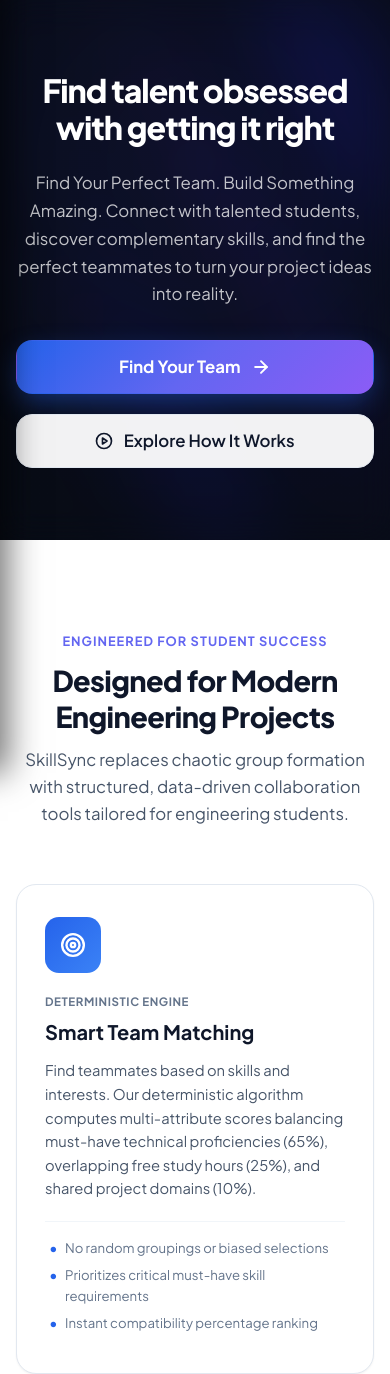
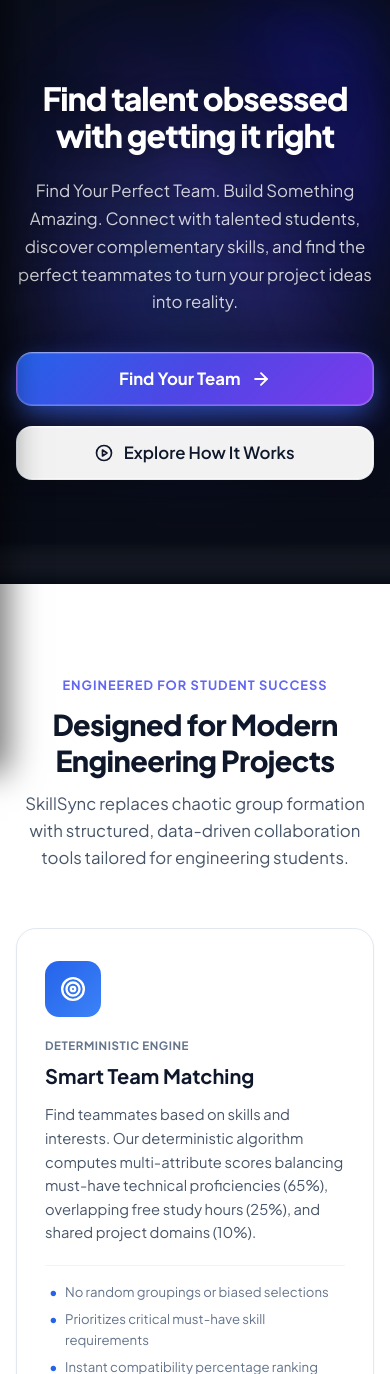
Before and after one commit to benakasham12/SkillSync, a Flask app: page / in a window 390 px wide. Shown: the part 71-1445 px from the top of the page. Run offline with Flask 3, Linux system fonts and the light colour scheme; data that the repository does not hold is empty.

Commit message:
Blend hero beams seamlessly and add atmospheric depth and button elevation

```diff
--- a/app/static/css/style.css
+++ b/app/static/css/style.css
@@ -1228,7 +1228,7 @@ textarea.form-control {
 .hero-section {
   position: relative;
   overflow: hidden;
-  padding: 5.5rem 0 5.5rem 0;
+  padding: 6.5rem 0 8.5rem 0;
   background: #080c16;
 }
 
@@ -1241,6 +1241,8 @@ textarea.form-control {
   pointer-events: none;
   overflow: hidden;
   z-index: 1;
+  -webkit-mask-image: linear-gradient(180deg, black 0%, black 50%, rgba(0, 0, 0, 0.65) 75%, transparent 100%);
+  mask-image: linear-gradient(180deg, black 0%, black 50%, rgba(0, 0, 0, 0.65) 75%, transparent 100%);
 }
 
 .beams-canvas {
@@ -1248,19 +1250,73 @@ textarea.form-control {
   inset: 0;
   width: 100%;
   height: 100%;
-  filter: blur(28px);
+  filter: blur(32px);
   pointer-events: none;
-  opacity: 0.9;
+  opacity: 0.95;
 }
 
 .beams-blur-overlay {
   position: absolute;
   inset: 0;
   pointer-events: none;
-  background: radial-gradient(circle at 50% 30%, rgba(99, 102, 241, 0.06) 0%, rgba(8, 12, 22, 0.5) 85%);
+  background: radial-gradient(circle at 50% 30%, rgba(99, 102, 241, 0.08) 0%, rgba(8, 12, 22, 0.45) 85%);
   backdrop-filter: blur(16px);
   -webkit-backdrop-filter: blur(16px);
   z-index: 2;
+}
+
+/* Atmospheric Central Depth Glow */
+.hero-depth-glow {
+  position: absolute;
+  top: 48%;
+  left: 50%;
+  transform: translate(-50%, -50%);
+  width: 760px;
+  max-width: 90vw;
+  height: 420px;
+  background: radial-gradient(ellipse at center,
+    rgba(59, 130, 246, 0.25) 0%,
+    rgba(99, 102, 241, 0.18) 35%,
+    rgba(139, 92, 246, 0.08) 60%,
+    transparent 75%);
+  filter: blur(52px);
+  pointer-events: none;
+  z-index: 2;
+}
+
+/* Seamless Bottom Blending Fade */
+.beams-bottom-fade {
+  position: absolute;
+  bottom: 0;
+  left: 0;
+  right: 0;
+  height: 280px;
+  background: linear-gradient(180deg,
+    transparent 0%,
+    rgba(8, 12, 22, 0.15) 25%,
+    rgba(8, 12, 22, 0.6) 55%,
+    rgba(11, 15, 25, 0.92) 85%,
+    var(--bg) 100%);
+  pointer-events: none;
+  z-index: 3;
+}
+
+/* Horizon Ambient Glow Line */
+.hero-horizon-line {
+  position: absolute;
+  bottom: 0;
+  left: 8%;
+  right: 8%;
+  height: 1px;
+  background: linear-gradient(90deg,
+    transparent 0%,
+    rgba(59, 130, 246, 0.15) 20%,
+    rgba(99, 102, 241, 0.4) 50%,
+    rgba(59, 130, 246, 0.15) 80%,
+    transparent 100%);
+  box-shadow: 0 0 18px rgba(99, 102, 241, 0.4);
+  pointer-events: none;
+  z-index: 4;
 }
 
 /* Ambient Glowing Background Accents */
@@ -1291,6 +1347,7 @@ textarea.form-control {
   letter-spacing: -0.03em;
   color: #ffffff;
   max-width: 860px;
+  text-shadow: 0 4px 20px rgba(0, 0, 0, 0.35);
 }
 .gradient-text {
   background: var(--primary-gradient);
@@ -1302,9 +1359,10 @@ textarea.form-control {
 /* Subtitle */
 .hero-subtitle {
   font-size: 1.12rem;
-  color: rgba(255, 255, 255, 0.75);
+  color: rgba(255, 255, 255, 0.8);
   line-height: 1.65;
   max-width: 680px;
+  text-shadow: 0 2px 10px rgba(0, 0, 0, 0.3);
 }
 
 /* CTA Group */
@@ -1314,45 +1372,58 @@ textarea.form-control {
   justify-content: center;
   gap: 1.25rem;
   flex-wrap: wrap;
-  margin-top: 0.5rem;
+  margin-top: 0.75rem;
 }
 .btn-hero-primary {
-  background: var(--primary-gradient);
+  background: linear-gradient(135deg, #2563eb 0%, #4f46e5 50%, #7c3aed 100%);
   color: white;
-  padding: 0.95rem 2rem;
+  padding: 0.95rem 2.2rem;
   font-size: 1.05rem;
   font-weight: 700;
   border-radius: var(--radius-lg);
-  box-shadow: 0 10px 28px -4px rgba(37, 99, 235, 0.45);
+  border: 1px solid rgba(255, 255, 255, 0.25);
+  border-top: 1px solid rgba(255, 255, 255, 0.45);
+  box-shadow:
+    0 0 0 1px rgba(255, 255, 255, 0.15) inset,
+    0 8px 24px -4px rgba(37, 99, 235, 0.55),
+    0 16px 40px -8px rgba(99, 102, 241, 0.4);
   display: inline-flex;
   align-items: center;
   gap: 0.65rem;
-  transition: all 0.25s ease;
+  transition: all 0.28s cubic-bezier(0.16, 1, 0.3, 1);
 }
 .btn-hero-primary:hover {
   transform: translateY(-2px);
-  box-shadow: 0 14px 32px -4px rgba(99, 102, 241, 0.55);
+  box-shadow:
+    0 0 0 1px rgba(255, 255, 255, 0.28) inset,
+    0 12px 32px -4px rgba(37, 99, 235, 0.7),
+    0 22px 50px -8px rgba(99, 102, 241, 0.55);
   color: white;
 }
 .btn-hero-secondary {
   background: rgba(255, 255, 255, 0.95);
   color: var(--text);
   border: 1px solid var(--border);
-  padding: 0.95rem 1.75rem;
+  border-top: 1px solid rgba(255, 255, 255, 0.8);
+  padding: 0.95rem 1.85rem;
   font-size: 1.05rem;
   font-weight: 600;
   border-radius: var(--radius-lg);
-  box-shadow: var(--shadow-sm);
+  box-shadow:
+    0 0 0 1px rgba(255, 255, 255, 0.4) inset,
+    0 6px 20px -2px rgba(0, 0, 0, 0.15);
   display: inline-flex;
   align-items: center;
   gap: 0.65rem;
-  transition: all 0.25s ease;
+  transition: all 0.28s cubic-bezier(0.16, 1, 0.3, 1);
 }
 .btn-hero-secondary:hover {
   background: white;
   border-color: #cbd5e1;
   transform: translateY(-2px);
-  box-shadow: var(--shadow);
+  box-shadow:
+    0 8px 24px -2px rgba(0, 0, 0, 0.2),
+    0 0 20px rgba(99, 102, 241, 0.15);
   color: var(--primary);
 }
 
@@ -2212,7 +2283,7 @@ textarea.form-control {
 
 @media (max-width: 768px) {
   .hero-section {
-    padding: 4.5rem 0 4.5rem 0;
+    padding: 5rem 0 6.5rem 0;
   }
   .hero-headline {
     font-size: 2.4rem;
--- a/app/templates/landing.html
+++ b/app/templates/landing.html
@@ -23,6 +23,9 @@
     <div class="beams-background-wrapper" aria-hidden="true">
       <canvas id="beamsBackgroundCanvas" class="beams-canvas"></canvas>
       <div class="beams-blur-overlay"></div>
+      <div class="hero-depth-glow"></div>
+      <div class="beams-bottom-fade"></div>
+      <div class="hero-horizon-line"></div>
     </div>
 
     <div class="landing-container hero-container">
```
Also changed, not shown: other parts of app/static/css/style.css (+36 -9 lines), css/style.css (+123 -25 lines).
